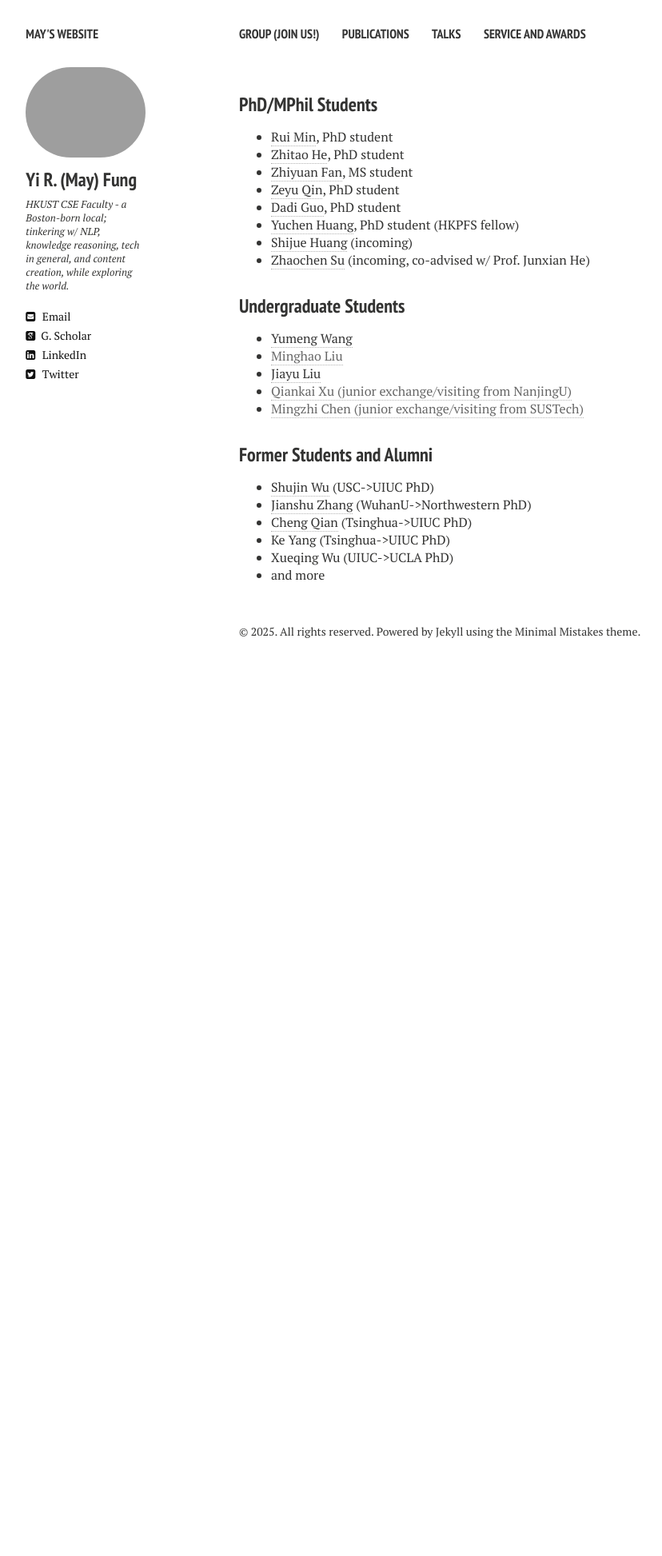
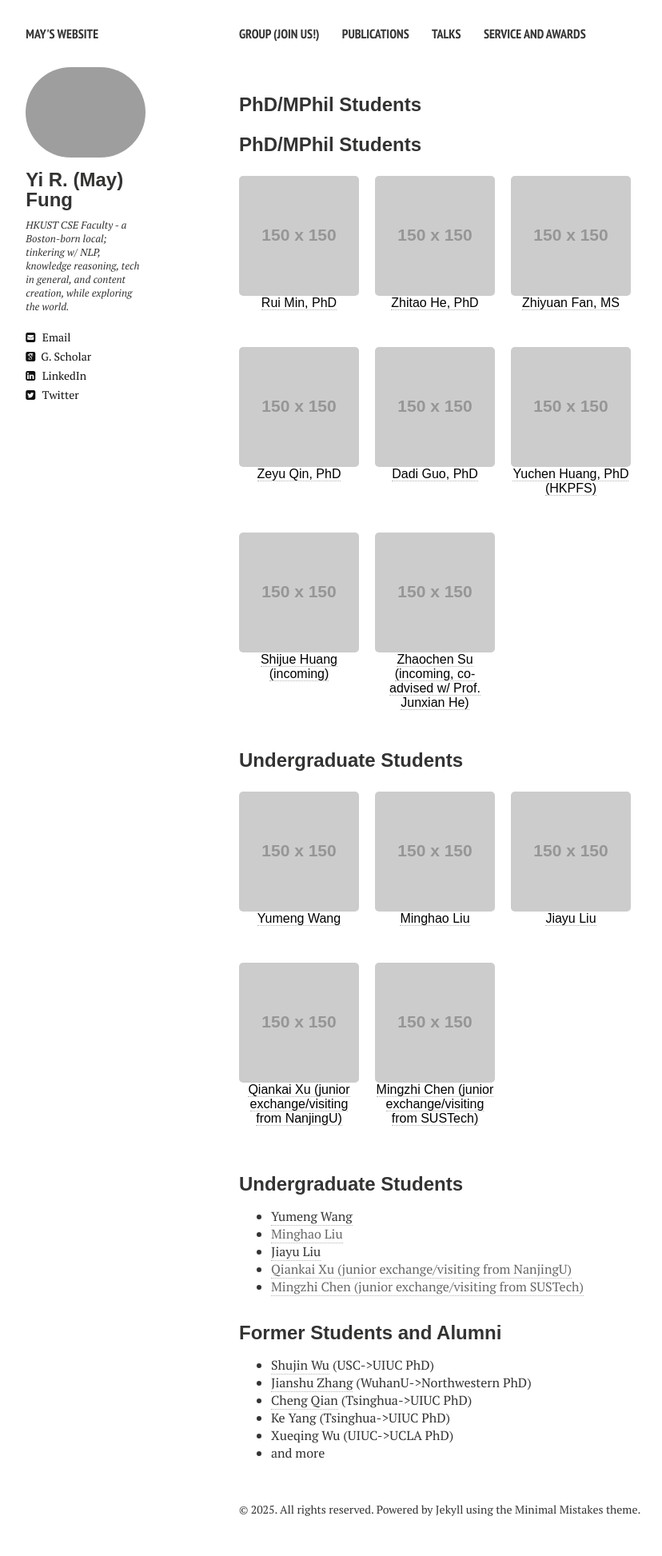
Before and after one commit to mayrfung/mayrfung.github.io, a Jekyll site: the page built from group.md, in a window 1280 px wide. Shown: the whole page at 80% size, without its empty margins (21-849 px from the left). Built offline with Jekyll 4.4.1, drawn with Linux system fonts in a browser that asks for light colours; nearby versions of some CDN libraries; before the commit the page ends 900 px from its top, so only the background shows below that.

Commit message:
Update group.html

```diff
--- a/_layouts/group.html
+++ b/_layouts/group.html
@@ -39,16 +39,119 @@
       {{ content }}
 
 <h3 style="margin-bottom:0px;padding-top:10px;">PhD/MPhil Students</h3>
-<ul>
-  <li><a href="https://rmin2000.github.io/" target="_blank">Rui Min</a>, PhD student</li>
-  <li><a href="https://aclanthology.org/people/z/zhitao-he/" target="_blank">Zhitao He</a>, PhD student</li>
-  <li><a href="https://zhiyuan.fan/" target="_blank">Zhiyuan Fan</a>, MS student</li>
-  <li><a href="https://alan-qin.github.io/" target="_blank">Zeyu Qin</a>, PhD student</li>
-  <li><a href="https://scholar.google.com/citations?user=5yHRd6kAAAAJ" target="_blank">Dadi Guo</a>, PhD student</li>
-  <li><a href="https://lukahhcm.github.io/" target="_blank">Yuchen Huang</a>, PhD student (HKPFS fellow)</li>
-  <li><a href="https://joeying1019.github.io/" target="_blank">Shijue Huang</a> (incoming)</li>
-  <li><a href="https://zhaochen0110.github.io/" target="_blank">Zhaochen Su</a> (incoming, co-advised w/ Prof. Junxian He)</li>
-</ul>
+<!DOCTYPE html>
+<html>
+<head>
+  <meta charset="UTF-8" />
+  <title>Students</title>
+  <style>
+    /* Example styling for a simple card layout */
+    .student-gallery {
+      display: flex;
+      flex-wrap: wrap;
+      gap: 20px;
+      margin-top: 10px;
+    }
+    .student-card {
+      text-align: center;
+      width: 150px; /* Adjust as needed */
+      font-family: Arial, sans-serif; /* Just an example font */
+    }
+    .student-card img {
+      width: 150px;
+      height: 150px;
+      object-fit: cover;
+      border-radius: 5px;
+    }
+    .student-card a {
+      text-decoration: none;
+      color: black;
+    }
+    .student-card a:hover {
+      text-decoration: underline;
+    }
+    h3 {
+      font-family: Arial, sans-serif;
+    }
+  </style>
+</head>
+<body>
+
+  <h3>PhD/MPhil Students</h3>
+
+  <div class="student-gallery">
+    <div class="student-card">
+      <img src="https://via.placeholder.com/150" alt="Profile for Rui Min">
+      <p><a href="https://rmin2000.github.io/" target="_blank">Rui Min, PhD</a></p>
+    </div>
+    <div class="student-card">
+      <img src="https://via.placeholder.com/150" alt="Profile for Zhitao He">
+      <p><a href="https://aclanthology.org/people/z/zhitao-he/" target="_blank">Zhitao He, PhD</a></p>
+    </div>
+    <div class="student-card">
+      <img src="https://via.placeholder.com/150" alt="Profile for Zhiyuan Fan">
+      <p><a href="https://zhiyuan.fan/" target="_blank">Zhiyuan Fan, MS</a></p>
+    </div>
+    <div class="student-card">
+      <img src="https://via.placeholder.com/150" alt="Profile for Zeyu Qin">
+      <p><a href="https://alan-qin.github.io/" target="_blank">Zeyu Qin, PhD</a></p>
+    </div>
+    <div class="student-card">
+      <img src="https://via.placeholder.com/150" alt="Profile for Dadi Guo">
+      <p><a href="https://scholar.google.com/citations?user=5yHRd6kAAAAJ" target="_blank">Dadi Guo, PhD</a></p>
+    </div>
+    <div class="student-card">
+      <img src="https://via.placeholder.com/150" alt="Profile for Yuchen Huang">
+      <p><a href="https://lukahhcm.github.io/" target="_blank">Yuchen Huang, PhD (HKPFS)</a></p>
+    </div>
+    <div class="student-card">
+      <img src="https://via.placeholder.com/150" alt="Profile for Shijue Huang">
+      <p><a href="https://joeying1019.github.io/" target="_blank">Shijue Huang (incoming)</a></p>
+    </div>
+    <div class="student-card">
+      <img src="https://via.placeholder.com/150" alt="Profile for Zhaochen Su">
+      <p>
+        <a href="https://zhaochen0110.github.io/" target="_blank">
+          Zhaochen Su (incoming, co-advised w/ Prof. Junxian He)
+        </a>
+      </p>
+    </div>
+  </div>
+
+  <h3>Undergraduate Students</h3>
+  <div class="student-gallery">
+    <div class="student-card">
+      <img src="https://via.placeholder.com/150" alt="Profile for Yumeng Wang">
+      <p><a href="https://alexwwwwww.github.io/" target="_blank">Yumeng Wang</a></p>
+    </div>
+    <div class="student-card">
+      <img src="https://via.placeholder.com/150" alt="Profile for Minghao Liu">
+      <p><a href="#" target="_blank">Minghao Liu</a></p>
+    </div>
+    <div class="student-card">
+      <img src="https://via.placeholder.com/150" alt="Profile for Jiayu Liu">
+      <p>
+        <a href="https://scholar.google.cz/citations?user=PIQxhfMAAAAJ" target="_blank">Jiayu Liu</a>
+      </p>
+    </div>
+    <div class="student-card">
+      <img src="https://via.placeholder.com/150" alt="Profile for Qiankai Xu">
+      <p>
+        <a href="#" target="_blank">
+          Qiankai Xu (junior exchange/visiting from NanjingU)
+        </a>
+      </p>
+    </div>
+    <div class="student-card">
+      <img src="https://via.placeholder.com/150" alt="Profile for Mingzhi Chen">
+      <p>
+        <a href="#" target="_blank">
+          Mingzhi Chen (junior exchange/visiting from SUSTech)
+        </a>
+      </p>
+    </div>
+  </div>
+
 
 <h3 style="margin-bottom:0px;padding-top:10px;">Undergraduate Students</h3>
 <ul>
```
